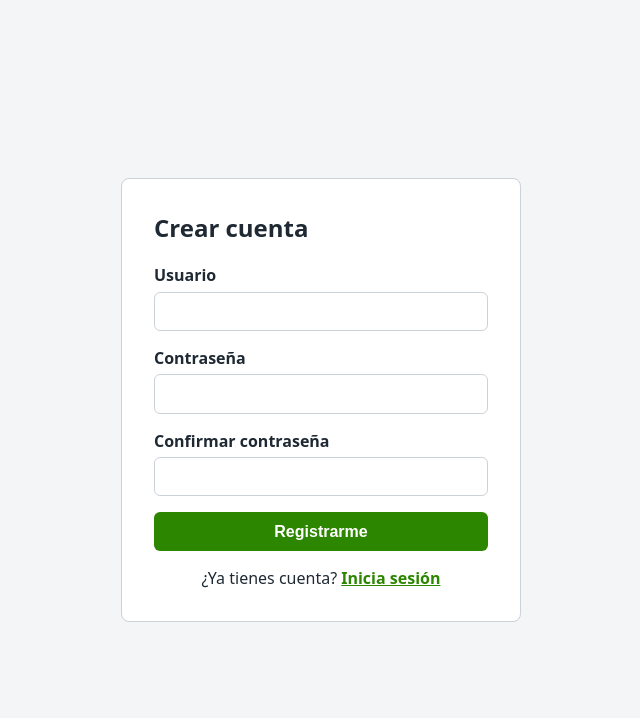
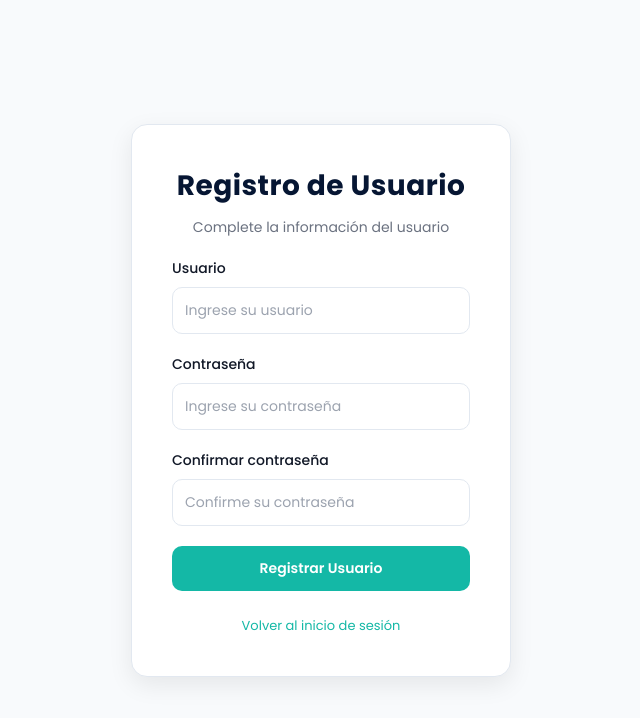
Before and after one commit to sergioruiz960227-create/frontend_react_ADSO, a React (Vite) app: page /registro in a window 1280 px wide. Shown: the top 718 px of the page, without its empty margins (319-959 px from the left). Built offline with nearby package versions, Linux system fonts and the light colour scheme.

Commit message:
feat: adapta el diseño del módulo de autenticación al front-end de Tienda Nueva

```diff
--- a/index.html
+++ b/index.html
@@ -4,7 +4,14 @@
         <meta charset="UTF-8" />
         <link rel="icon" type="image/svg+xml" href="/favicon.svg" />
         <meta name="viewport" content="width=device-width, initial-scale=1.0" />
-        <title>Autenticación de usuarios</title>
+        <title>Tienda Nueva - Autenticación</title>
+        <!-- Fuente Poppins (la misma del front-end de Tienda Nueva) -->
+        <link rel="preconnect" href="https://fonts.googleapis.com" />
+        <link rel="preconnect" href="https://fonts.gstatic.com" crossorigin />
+        <link
+            href="https://fonts.googleapis.com/css2?family=Poppins:wght@400;500;600;700&display=swap"
+            rel="stylesheet"
+        />
     </head>
     <body>
         <div id="root"></div>
--- a/src/componentes/CampoFormulario.jsx
+++ b/src/componentes/CampoFormulario.jsx
@@ -1,6 +1,6 @@
 // Campo de formulario reutilizable: una etiqueta junto con su campo de entrada
-// Props: id, etiqueta, tipo, valor, onCambio, maxLongitud y autoComplete
-function CampoFormulario({ id, etiqueta, tipo = 'text', valor, onCambio, maxLongitud, autoComplete }) {
+// Props: id, etiqueta, tipo, valor, onCambio, placeholder, maxLongitud y autoComplete
+function CampoFormulario({ id, etiqueta, tipo = 'text', valor, onCambio, placeholder, maxLongitud, autoComplete }) {
     return (
         <div className="campo">
             <label htmlFor={id}>{etiqueta}</label>
@@ -10,6 +10,7 @@ function CampoFormulario({ id, etiqueta, tipo = 'text', valor, onCambio, maxLong
                 type={tipo}
                 value={valor}
                 onChange={onCambio}
+                placeholder={placeholder}
                 maxLength={maxLongitud}
                 autoComplete={autoComplete}
             />
--- a/src/componentes/Encabezado.jsx
+++ b/src/componentes/Encabezado.jsx
@@ -3,13 +3,13 @@
 function Encabezado({ usuario, onCerrarSesion }) {
     return (
         <header className="encabezado">
-            <span className="encabezado-titulo">Autenticación de usuarios</span>
+            <span className="encabezado-titulo">TIENDA NUEVA</span>
             <div className="encabezado-usuario">
                 <span>
                     Usuario: <strong>{usuario}</strong>
                 </span>
                 <button type="button" className="boton-secundario" onClick={onCerrarSesion}>
-                    Cerrar sesión
+                    Cerrar Sesión
                 </button>
             </div>
         </header>
--- a/src/componentes/FormularioLogin.jsx
+++ b/src/componentes/FormularioLogin.jsx
@@ -1,4 +1,4 @@
-// Formulario de inicio de sesión
+// Formulario de inicio de sesión (mismo diseño que la pantalla de login de Tienda Nueva)
 // Props: mensajeInicial (texto opcional, por ejemplo el aviso de registro exitoso)
 import { useState } from 'react';
 import { Link, useNavigate } from 'react-router-dom';
@@ -40,15 +40,18 @@ function FormularioLogin({ mensajeInicial }) {
     }
 
     return (
-        <form className="formulario" onSubmit={enviar} noValidate>
-            <h1>Iniciar sesión</h1>
-            <Mensaje tipo="exito" texto={mensajeInicial} />
-            <Mensaje tipo="error" texto={error} />
+        <section className="login-card">
+            <h1>TIENDA NUEVA</h1>
+            <p className="subtitulo">Sistema de Gestión Comercial</p>
+            <Mensaje tipo="exito" titulo="Registro exitoso" texto={mensajeInicial} />
+            <Mensaje tipo="error" titulo="Error de inicio de sesión" texto={error} />
+            <form onSubmit={enviar} noValidate>
                 <CampoFormulario
                     id="usuario"
                     etiqueta="Usuario"
                     valor={usuario}
                     onCambio={(evento) => setUsuario(evento.target.value)}
+                    placeholder="Ingrese su usuario"
                     maxLongitud={50}
                     autoComplete="username"
                 />
@@ -58,15 +61,17 @@ function FormularioLogin({ mensajeInicial }) {
                     tipo="password"
                     valor={contrasena}
                     onCambio={(evento) => setContrasena(evento.target.value)}
+                    placeholder="Ingrese su contraseña"
                     autoComplete="current-password"
                 />
                 <button type="submit" disabled={enviando}>
-                {enviando ? 'Ingresando...' : 'Ingresar'}
+                    {enviando ? 'Ingresando...' : 'Iniciar Sesión'}
                 </button>
-            <p className="enlace-alterno">
-                ¿No tienes cuenta? <Link to="/registro">Regístrate</Link>
-            </p>
             </form>
+            <div className="links">
+                <Link to="/registro">Registrar Usuario</Link>
+            </div>
+        </section>
     );
 }
 
--- a/src/componentes/FormularioRegistro.jsx
+++ b/src/componentes/FormularioRegistro.jsx
@@ -1,4 +1,4 @@
-// Formulario de registro de usuarios
+// Formulario de registro de usuarios (mismo diseño que el registro de Tienda Nueva)
 // Al registrar con éxito, lleva al inicio de sesión mostrando el mensaje del servidor
 import { useState } from 'react';
 import { Link, useNavigate } from 'react-router-dom';
@@ -44,14 +44,17 @@ function FormularioRegistro() {
     }
 
     return (
-        <form className="formulario" onSubmit={enviar} noValidate>
-            <h1>Crear cuenta</h1>
-            <Mensaje tipo="error" texto={error} />
+        <section className="login-card">
+            <h1>Registro de Usuario</h1>
+            <p className="subtitulo">Complete la información del usuario</p>
+            <Mensaje tipo="error" titulo="Error de registro" texto={error} />
+            <form onSubmit={enviar} noValidate>
                 <CampoFormulario
                     id="usuario"
                     etiqueta="Usuario"
                     valor={usuario}
                     onCambio={(evento) => setUsuario(evento.target.value)}
+                    placeholder="Ingrese su usuario"
                     maxLongitud={50}
                     autoComplete="username"
                 />
@@ -61,6 +64,7 @@ function FormularioRegistro() {
                     tipo="password"
                     valor={contrasena}
                     onCambio={(evento) => setContrasena(evento.target.value)}
+                    placeholder="Ingrese su contraseña"
                     autoComplete="new-password"
                 />
                 <CampoFormulario
@@ -69,15 +73,17 @@ function FormularioRegistro() {
                     tipo="password"
                     valor={confirmacion}
                     onCambio={(evento) => setConfirmacion(evento.target.value)}
+                    placeholder="Confirme su contraseña"
                     autoComplete="new-password"
                 />
                 <button type="submit" disabled={enviando}>
-                {enviando ? 'Registrando...' : 'Registrarme'}
+                    {enviando ? 'Registrando...' : 'Registrar Usuario'}
                 </button>
-            <p className="enlace-alterno">
-                ¿Ya tienes cuenta? <Link to="/login">Inicia sesión</Link>
-            </p>
             </form>
+            <div className="links">
+                <Link to="/login">Volver al inicio de sesión</Link>
+            </div>
+        </section>
     );
 }
 
--- a/src/index.css
+++ b/src/index.css
@@ -1,92 +1,199 @@
-/* Estilos base de la aplicación */
+/* Estilos del módulo de autenticación.
+   Reutiliza la paleta, la tipografía y los componentes visuales del front-end de Tienda Nueva. */
 :root {
-    --color-principal: #2d8600;
-    --color-principal-oscuro: #236800;
-    --color-texto: #1f2933;
-    --color-fondo: #f3f5f7;
-    --color-borde: #cbd2d9;
-    --color-error: #b42318;
-    --color-error-fondo: #fdecea;
-    --color-exito: #1b5e20;
-    --color-exito-fondo: #e6f4ea;
+    --verde-principal: #14b8a6;
+    --verde-hover: #0d9488;
+    --azul-oscuro: #061633;
+    --fondo-gris: #f8fafc;
+    --borde: #e2e8f0;
+    --texto-oscuro: #111827;
+    --texto-secundario: #6b7280;
+    --error-fondo: #fef2f2;
+    --error-borde: #fecaca;
+    --error-texto: #b91c1c;
+    --error-icono: #dc2626;
+    --exito-fondo: #f0fdfa;
+    --exito-borde: #99f6e4;
+    --exito-texto: #0f766e;
+    --radius-inputs: 10px;
+    --radius-card: 16px;
 }
 
+/* ==============================
+   REINICIO GENERAL
+   ============================== */
 * {
+    margin: 0;
+    padding: 0;
     box-sizing: border-box;
 }
 
 body {
-    margin: 0;
-    font-family: system-ui, sans-serif;
-    color: var(--color-texto);
-    background: var(--color-fondo);
+    min-height: 100vh;
+    font-family: 'Poppins', sans-serif;
+    background: var(--fondo-gris);
+    color: var(--texto-oscuro);
 }
 
-/* Centra el formulario en la pantalla */
-.contenedor-centrado {
+/* ==============================
+   TARJETA DE LOGIN Y REGISTRO
+   ============================== */
+.login-container {
+    width: 100%;
     min-height: 100vh;
     display: flex;
+    justify-content: center;
     align-items: center;
-    justify-content: center;
-    padding: 1rem;
+    padding: 20px;
 }
 
-/* Tarjeta del formulario */
-.formulario {
-    width: 100%;
-    max-width: 400px;
-    padding: 2rem;
+.login-card {
+    width: 380px;
+    max-width: 100%;
+    padding: 40px;
     background: #ffffff;
-    border: 1px solid var(--color-borde);
-    border-radius: 8px;
+    border: 1px solid var(--borde);
+    border-radius: var(--radius-card);
+    box-shadow: 0 8px 25px rgba(0, 0, 0, 0.08);
 }
 
-.formulario h1 {
-    margin: 0 0 1.25rem;
-    font-size: 1.5rem;
+.login-card h1 {
+    margin-bottom: 10px;
+    text-align: center;
+    color: var(--azul-oscuro);
+    font-size: 28px;
+    font-weight: 700;
+    letter-spacing: 0.5px;
 }
 
-.campo {
-    display: flex;
-    flex-direction: column;
-    gap: 0.35rem;
-    margin-bottom: 1rem;
+.subtitulo {
+    margin-bottom: 20px;
+    text-align: center;
+    color: var(--texto-secundario);
+    font-size: 14px;
 }
 
-.campo label {
+/* ==============================
+   MENSAJES DE ERROR Y DE ÉXITO
+   ============================== */
+.mensaje {
+    display: flex;
+    align-items: flex-start;
+    gap: 12px;
+    margin-bottom: 22px;
+    padding: 14px;
+    border-radius: var(--radius-inputs);
+}
+
+.mensaje-error {
+    background: var(--error-fondo);
+    border: 1px solid var(--error-borde);
+    color: var(--error-texto);
+}
+
+.mensaje-exito {
+    background: var(--exito-fondo);
+    border: 1px solid var(--exito-borde);
+    color: var(--exito-texto);
+}
+
+.icono-mensaje {
+    width: 24px;
+    height: 24px;
+    flex-shrink: 0;
+    display: flex;
+    justify-content: center;
+    align-items: center;
+    border-radius: 50%;
+    color: #ffffff;
+    font-size: 14px;
+    font-weight: 700;
+}
+
+.mensaje-error .icono-mensaje {
+    background: var(--error-icono);
+}
+
+.mensaje-exito .icono-mensaje {
+    background: var(--verde-principal);
+}
+
+.mensaje strong {
+    display: block;
+    margin-bottom: 3px;
+    font-size: 13px;
     font-weight: 600;
 }
 
-.campo input {
-    padding: 0.6rem 0.75rem;
-    font-size: 1rem;
-    border: 1px solid var(--color-borde);
-    border-radius: 6px;
+.mensaje p {
+    font-size: 12px;
+    line-height: 1.5;
 }
 
-.campo input:focus {
-    outline: 2px solid var(--color-principal);
-    border-color: var(--color-principal);
+/* ==============================
+   CAMPOS DEL FORMULARIO
+   ============================== */
+.campo {
+    margin-bottom: 20px;
 }
 
-/* Botones */
-button {
-    padding: 0.65rem 1rem;
-    font-size: 1rem;
-    font-weight: 600;
-    color: #ffffff;
-    background: var(--color-principal);
-    border: none;
-    border-radius: 6px;
-    cursor: pointer;
+label {
+    display: block;
+    margin-bottom: 8px;
+    color: var(--texto-oscuro);
+    font-size: 14px;
+    font-weight: 500;
 }
 
-.formulario button {
+input {
     width: 100%;
+    padding: 12px;
+    border: 1px solid var(--borde);
+    border-radius: var(--radius-inputs);
+    background: #ffffff;
+    color: var(--texto-oscuro);
+    font-family: 'Poppins', sans-serif;
+    font-size: 14px;
+    outline: none;
+    transition:
+        border-color 0.3s ease,
+        box-shadow 0.3s ease;
+}
+
+input:focus {
+    border-color: var(--verde-principal);
+    box-shadow: 0 0 0 3px rgba(20, 184, 166, 0.12);
+}
+
+input::placeholder {
+    color: #9ca3af;
+}
+
+/* ==============================
+   BOTONES
+   ============================== */
+button {
+    width: 100%;
+    padding: 12px;
+    border: none;
+    border-radius: var(--radius-inputs);
+    background: var(--verde-principal);
+    color: #ffffff;
+    font-family: 'Poppins', sans-serif;
+    font-size: 14px;
+    font-weight: 600;
+    cursor: pointer;
+    transition:
+        background 0.3s ease,
+        transform 0.2s ease;
 }
 
 button:hover:not(:disabled) {
-    background: var(--color-principal-oscuro);
+    background: var(--verde-hover);
+}
+
+button:active:not(:disabled) {
+    transform: translateY(1px);
 }
 
 button:disabled {
@@ -94,70 +201,98 @@ button:disabled {
     cursor: not-allowed;
 }
 
-.boton-secundario {
-    padding: 0.4rem 0.8rem;
-    font-size: 0.9rem;
-    color: var(--color-principal);
-    background: transparent;
-    border: 1px solid var(--color-principal);
+/* ==============================
+   ENLACES
+   ============================== */
+.links {
+    display: flex;
+    justify-content: center;
+    gap: 15px;
+    margin-top: 25px;
 }
 
-.boton-secundario:hover:not(:disabled) {
-    color: #ffffff;
+.links a {
+    color: var(--verde-principal);
+    font-size: 13px;
+    text-decoration: none;
+    transition: color 0.3s ease;
 }
 
-.enlace-alterno {
-    margin: 1rem 0 0;
-    text-align: center;
+.links a:hover {
+    color: var(--verde-hover);
+    text-decoration: underline;
 }
 
-.enlace-alterno a {
-    color: var(--color-principal);
-    font-weight: 600;
-}
-
-/* Mensajes de éxito y de error */
-.mensaje {
-    margin: 0 0 1rem;
-    padding: 0.65rem 0.75rem;
-    border-radius: 6px;
-}
-
-.mensaje-error {
-    color: var(--color-error);
-    background: var(--color-error-fondo);
-}
-
-.mensaje-exito {
-    color: var(--color-exito);
-    background: var(--color-exito-fondo);
-}
-
-/* Encabezado de las pantallas con sesión */
+/* ==============================
+   PANTALLA DE INICIO (CON SESIÓN)
+   ============================== */
 .encabezado {
     display: flex;
     flex-wrap: wrap;
     align-items: center;
     justify-content: space-between;
-    gap: 0.75rem;
-    padding: 0.75rem 1.5rem;
+    gap: 12px;
+    padding: 14px 24px;
     background: #ffffff;
-    border-bottom: 1px solid var(--color-borde);
+    border-bottom: 1px solid var(--borde);
 }
 
 .encabezado-titulo {
+    color: var(--azul-oscuro);
+    font-size: 18px;
     font-weight: 700;
-    color: var(--color-principal);
+    letter-spacing: 0.5px;
 }
 
 .encabezado-usuario {
     display: flex;
     align-items: center;
-    gap: 1rem;
+    gap: 16px;
+    font-size: 14px;
+}
+
+.encabezado button {
+    width: auto;
+    padding: 8px 16px;
+}
+
+.boton-secundario {
+    background: transparent;
+    border: 1px solid var(--verde-principal);
+    color: var(--verde-hover);
+}
+
+.boton-secundario:hover:not(:disabled) {
+    background: var(--verde-principal);
+    color: #ffffff;
 }
 
 .contenido {
     max-width: 720px;
-    margin: 2rem auto;
-    padding: 0 1rem;
+    margin: 32px auto;
+    padding: 0 16px;
 }
+
+.contenido h1 {
+    margin-bottom: 12px;
+    color: var(--azul-oscuro);
+    font-size: 24px;
+}
+
+/* ==============================
+   RESPONSIVE
+   ============================== */
+@media (max-width: 480px) {
+    .login-card {
+        padding: 30px 25px;
+    }
+
+    .login-card h1 {
+        font-size: 24px;
+    }
+
+    .links {
+        flex-direction: column;
+        align-items: center;
+    }
+}
--- a/src/paginas/PaginaLogin.jsx
+++ b/src/paginas/PaginaLogin.jsx
@@ -7,7 +7,7 @@ function PaginaLogin() {
     const ubicacion = useLocation();
 
     return (
-        <main className="contenedor-centrado">
+        <main className="login-container">
             <FormularioLogin mensajeInicial={ubicacion.state?.mensaje} />
         </main>
     );
--- a/src/paginas/PaginaRegistro.jsx
+++ b/src/paginas/PaginaRegistro.jsx
@@ -3,7 +3,7 @@ import FormularioRegistro from '../componentes/FormularioRegistro';
 
 function PaginaRegistro() {
     return (
-        <main className="contenedor-centrado">
+        <main className="login-container">
             <FormularioRegistro />
         </main>
     );
```
Also changed, not shown: src/componentes/Mensaje.jsx (+15 -6 lines). Lines whose indentation alone changed are shown as unchanged.
